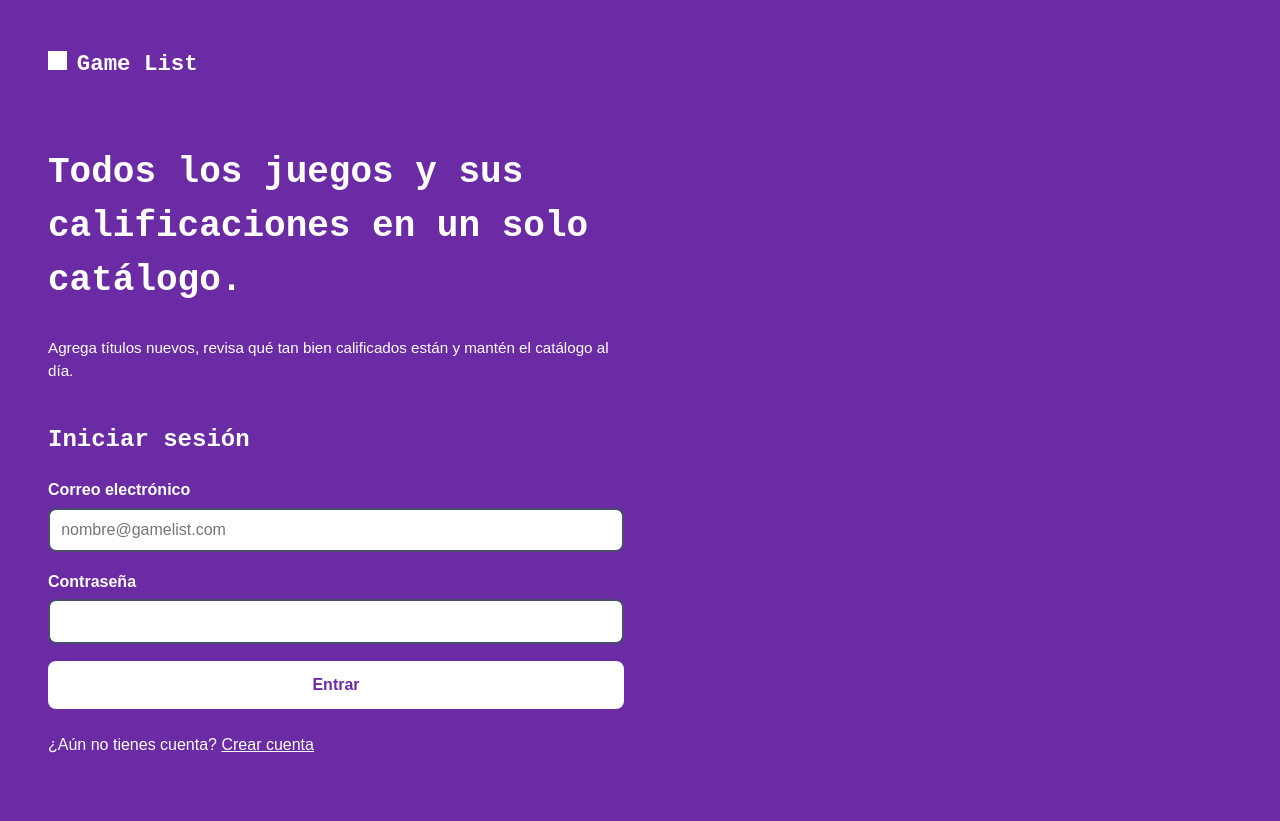
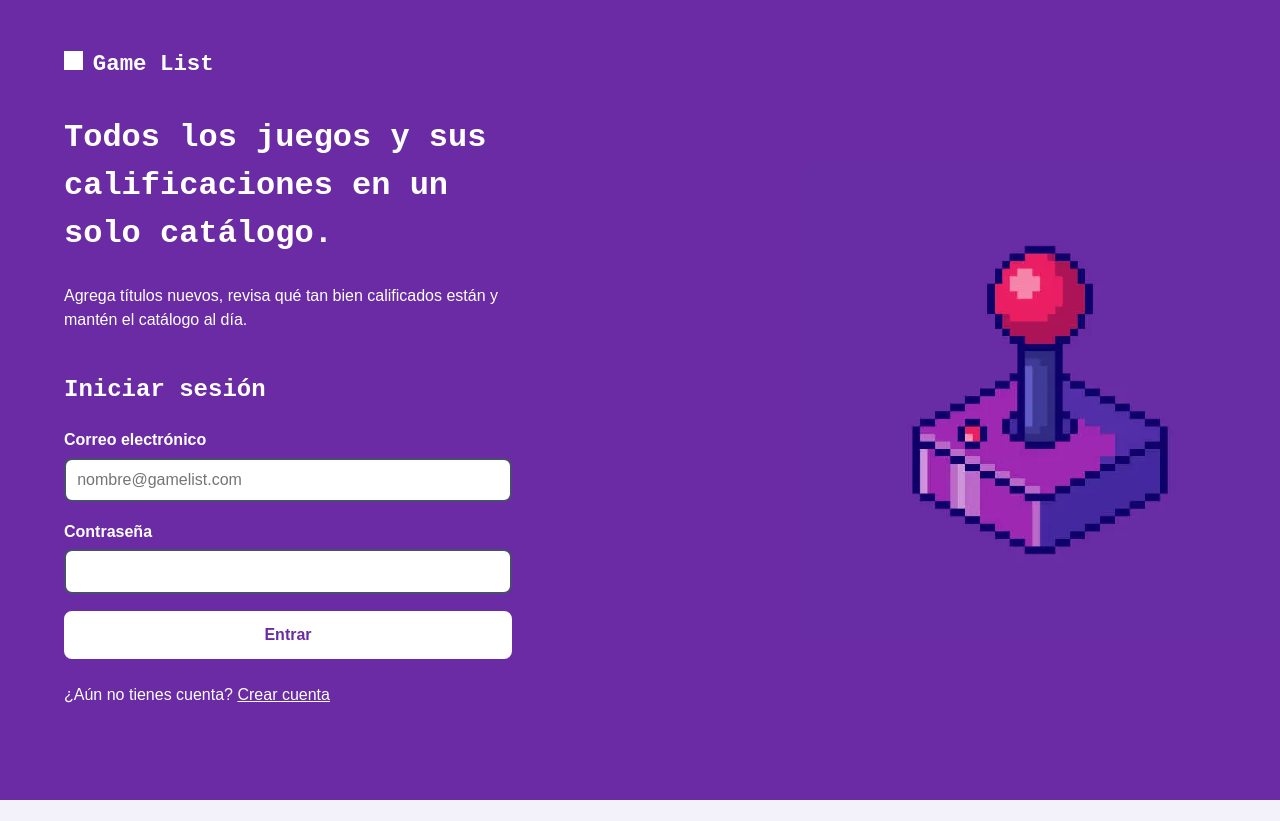
Before and after one commit to jesus205vzla-eng/BackOffice, a plain HTML site: page login.html in a window 1280 px wide. After the commit the page ends 800 px from the top, so only its background shows below. Drawn offline with Linux system fonts and the light colour scheme.

Commit message:
Add files via upload

```diff
--- a/login.html
+++ b/login.html
@@ -9,7 +9,7 @@
 </head>
 <body>
   <a class="skip-link" href="#contenido">Saltar al formulario</a>
-  <div class="auth auth--login">
+  <div class="auth">
     <header class="auth__brand">
       <a class="brand" href="login.html">Game List</a>
       <div class="auth__pitch">
--- a/styles.css
+++ b/styles.css
@@ -1,3 +1,10 @@
+/* ==========================================================
+   Game List · Backoffice
+   Colores: azul oscuro #171a3a, morado #6a2ba4,
+   cian #3fd0d4, rosa #ff5d8f, fondo claro #f3f2fa
+   ========================================================== */
+
+/* ---------- General ---------- */
 
 * {
   box-sizing: border-box;
@@ -37,23 +44,20 @@ a {
 
 /* ---------- Login y Register ---------- */
 
+/* Toda la página es de un solo morado, con el joystick de fondo */
 .auth {
   min-height: 100vh;
-}
-
-/* Panel morado con la imagen del joystick */
-.auth__brand {
-  min-height: 11rem;
-  padding: 1.5rem;
+  padding: 1.5rem 1.5rem 13rem;
   color: white;
   background-color: #6a2ba4;
   background-image: url("Imagenes/joystick.webp");
-  background-position: center;
-  background-size: cover;
+  background-position: center bottom;
+  background-size: 12rem;
+  background-repeat: no-repeat;
   image-rendering: pixelated; /* mantiene los píxeles nítidos */
 }
 
-/* Logo: un cuadrito rosa y el nombre */
+/* Logo: un cuadrito blanco y el nombre */
 .brand {
   font-family: "Courier New", monospace;
   font-size: 1.4rem;
@@ -68,38 +72,22 @@ a {
   width: 1.2rem;
   height: 1.2rem;
   margin-right: 0.6rem;
-  background-color: #ff5d8f;
+  background-color: white;
 }
 
-/* El texto del panel solo se muestra en pantallas grandes */
+/* El texto va arriba y el formulario abajo */
 .auth__pitch {
-  display: none;
   max-width: 28rem;
-  margin-top: 4rem;
+  margin-top: 2rem;
 }
 
 .auth__pitch h2 {
-  font-size: 2.5rem;
-}
-
-.auth__pitch p {
-  color: #d9f5f6;
-}
-
-.auth__main {
-  display: flex;
-  align-items: center;
-  justify-content: center;
-  padding: 1.5rem;
+  font-size: 1.6rem;
 }
 
 .card {
-  width: 100%;
-  max-width: 26rem;
-}
-
-.card__lead {
-  color: #4a4d70;
+  max-width: 28rem;
+  margin-top: 2.5rem;
 }
 
 /* ---------- Formularios ---------- */
@@ -133,7 +121,6 @@ a {
   display: block;
   margin-top: 0.35rem;
   font-size: 0.85rem;
-  color: #4a4d70;
 }
 
 .btn {
@@ -141,17 +128,17 @@ a {
   font-size: 1rem;
   font-weight: bold;
   text-decoration: none;
-  color: #171a3a;
-  background-color: #ff5d8f;
-  border: 2px solid #ff5d8f;
+  color: #6a2ba4;
+  background-color: white;
+  border: 2px solid white;
   border-radius: 0.5rem;
   cursor: pointer;
 }
 
 .btn:hover {
   color: white;
-  background-color: #171a3a;
-  border-color: #171a3a;
+  background-color: #4a1d75;
+  border-color: #4a1d75;
 }
 
 /* El botón del formulario ocupa todo el ancho */
@@ -167,7 +154,10 @@ a {
 
 .crearCuenta {
   margin-top: 1.5rem;
-  color: #4a4d70;
+}
+
+.crearCuenta a {
+  color: white;
 }
 
 /* ---------- Home ---------- */
@@ -256,162 +246,12 @@ th {
 
 @media (min-width: 900px) {
   .auth {
-    display: flex;
+    padding: 3rem 4rem;
+    background-position: right center;
+    background-size: 30rem;
   }
 
-  .auth__brand {
-    flex: 1;
-    padding: 3rem;
-    background-position: center bottom;
-    background-size: 36rem;
-    background-repeat: no-repeat;
-  }
-
-  .auth__main {
-    flex: 1;
-  }
-
-  .auth__pitch {
-    display: block;
+  .auth__pitch h2 {
+    font-size: 2rem;
   }
 }
-
-/* ---------- Login en una sola columna ---------- */
-
-.auth--login {
-  display: block;
-  padding: clamp(1.5rem, 4vw, 3rem);
-  color: white;
-  background-color: #6a2ba4;
-}
-
-.auth--login .auth__brand {
-  width: 100%;
-  max-width: 36rem;
-  min-height: 0;
-  margin: 0;
-  padding: 0;
-  background: none;
-  flex: none;
-}
-
-.auth--login .brand::before {
-  background-color: white;
-}
-
-.auth--login .auth__pitch {
-  display: block;
-  max-width: 36rem;
-  margin-top: clamp(2.5rem, 8vh, 5rem);
-}
-
-.auth--login .auth__pitch h2 {
-  font-size: clamp(1.5rem, 3vw, 2.25rem);
-}
-
-.auth--login .auth__pitch p {
-  color: white;
-  font-size: 0.95rem;
-}
-
-.auth--login .auth__main {
-  justify-content: flex-start;
-  width: 100%;
-  max-width: 36rem;
-  padding: 1.5rem 0 0;
-  flex: none;
-}
-
-.auth--login .card {
-  max-width: none;
-}
-
-.auth--login .card h1,
-.auth--login .correo label,
-.auth--login .contrasena label,
-.auth--login .crearCuenta {
-  color: white;
-}
-
-.auth--login .crearCuenta a {
-  color: white;
-}
-
-.auth--login .btn {
-  color: #6a2ba4;
-  background-color: white;
-  border-color: white;
-}
-
-.auth--login .btn:hover {
-  color: white;
-  background-color: #4a1d75;
-  border-color: #4a1d75;
-}
-
-@media (min-width: 768px) {
-  .auth--login {
-    background-image: url("Imagenes/joystick.webp");
-    background-repeat: no-repeat;
-    background-position: right 5vw center;
-    background-size: min(35vw, 32rem);
-  }
-
-  .auth--login .auth__brand,
-  .auth--login .auth__pitch,
-  .auth--login .auth__main {
-    max-width: min(36rem, 55vw);
-  }
-}
-
-@media (max-height: 760px) {
-  .auth--login {
-    padding-block: 1rem;
-  }
-
-  .auth--login .auth__pitch {
-    margin-top: 1.25rem;
-  }
-
-  .auth--login .auth__pitch h2 {
-    margin-bottom: 0.5rem;
-    font-size: clamp(1.35rem, 2.4vw, 1.75rem);
-  }
-
-  .auth--login .auth__pitch p {
-    margin-bottom: 0;
-    font-size: 0.875rem;
-  }
-
-  .auth--login .auth__main {
-    padding-top: 0.75rem;
-  }
-
-  .auth--login .card h1 {
-    margin-bottom: 0.35rem;
-    font-size: 1.5rem;
-  }
-
-  .auth--login .correo,
-  .auth--login .contrasena {
-    margin-bottom: 0.5rem;
-  }
-
-  .auth--login .correo label,
-  .auth--login .contrasena label {
-    margin-bottom: 0.2rem;
-  }
-
-  .auth--login .correo input,
-  .auth--login .contrasena input {
-    padding: 0.55rem 0.7rem;
-  }
-
-  .auth--login .btn {
-    padding: 0.6rem 1rem;
-  }
-
-  .auth--login .crearCuenta {
-    margin-top: 0.75rem;
-  }
-}
```
Also changed, not shown: index.html (+1 -1 lines), Imagenes/joystick.webp (added).
